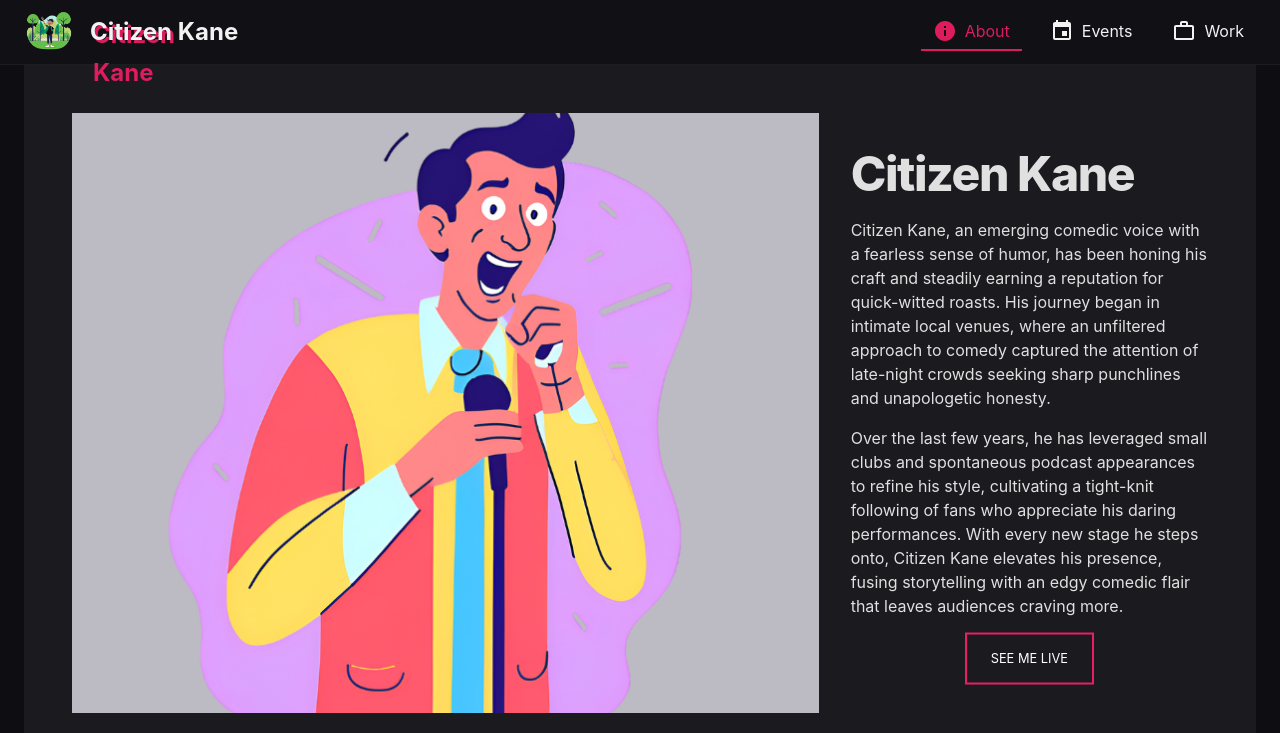
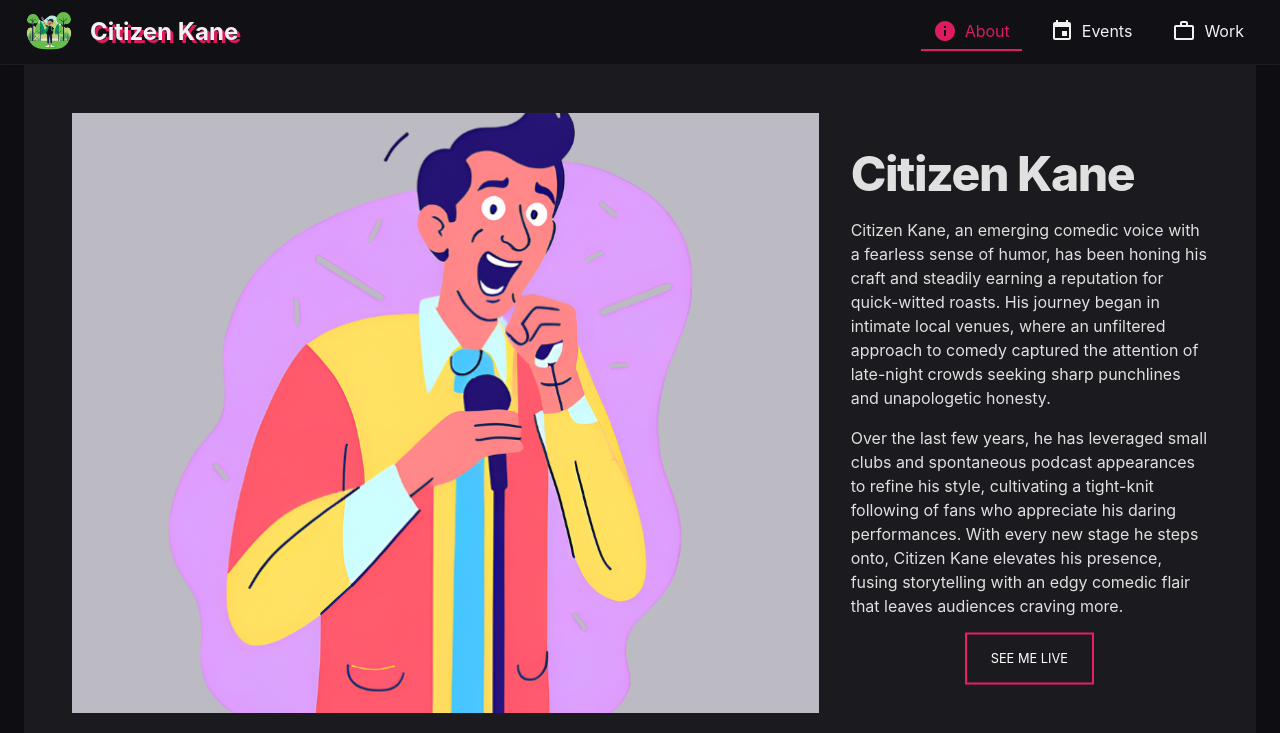
Before and after one commit to WuTangLan1/Sample-Comedy-Profile-2, a React (Create React App) app: page / in a window 1280 px wide. Shown: the top 733 px of the page. Built offline with nearby package versions, Linux system fonts and the light colour scheme.

Commit message:
Update Header.tsx

```diff
--- a/src/components/Header.tsx
+++ b/src/components/Header.tsx
@@ -55,16 +55,15 @@ const Header: React.FC = () => {
             alt="Logo"
             sx={{ height: { xs: 30, sm: 40, md: 50 }, mr: { xs: 1, sm: 2 } }}
           />
-          <Typography
-            variant="h6"
+          <Typography variant="h6" sx={{ fontWeight: 'bold', fontSize: { xs: '1rem', sm: '1.25rem', md: '1.5rem' } }}>
+            <Box
+              component="span"
               sx={{
                 position: 'relative',
                 display: 'inline-block',
-              fontWeight: 'bold',
-              fontSize: { xs: '1rem', sm: '1.25rem', md: '1.5rem' },
                 color: '#ffffff',
                 '&::before': {
-                content: '"Citizen Kane"',
+                  content: '"Citizen"',
                   position: 'absolute',
                   left: '3px',
                   top: '3px',
@@ -73,8 +72,28 @@ const Header: React.FC = () => {
                 },
               }}
             >
-            Citizen Kane
+              Citizen
+            </Box>{' '}
+            <Box
+              component="span"
+              sx={{
+                position: 'relative',
+                display: 'inline-block',
+                color: '#ffffff',
+                '&::before': {
+                  content: '"Kane"',
+                  position: 'absolute',
+                  left: '3px',
+                  top: '3px',
+                  color: '#e91e63',
+                  zIndex: -1,
+                },
+              }}
+            >
+              Kane
+            </Box>
           </Typography>
+
         </Box>
         <Box sx={{ display: 'flex', gap: { xs: 1, sm: 2 } }}>
           {navLinks.map((link) => (
```
Lines whose indentation alone changed are shown as unchanged.
